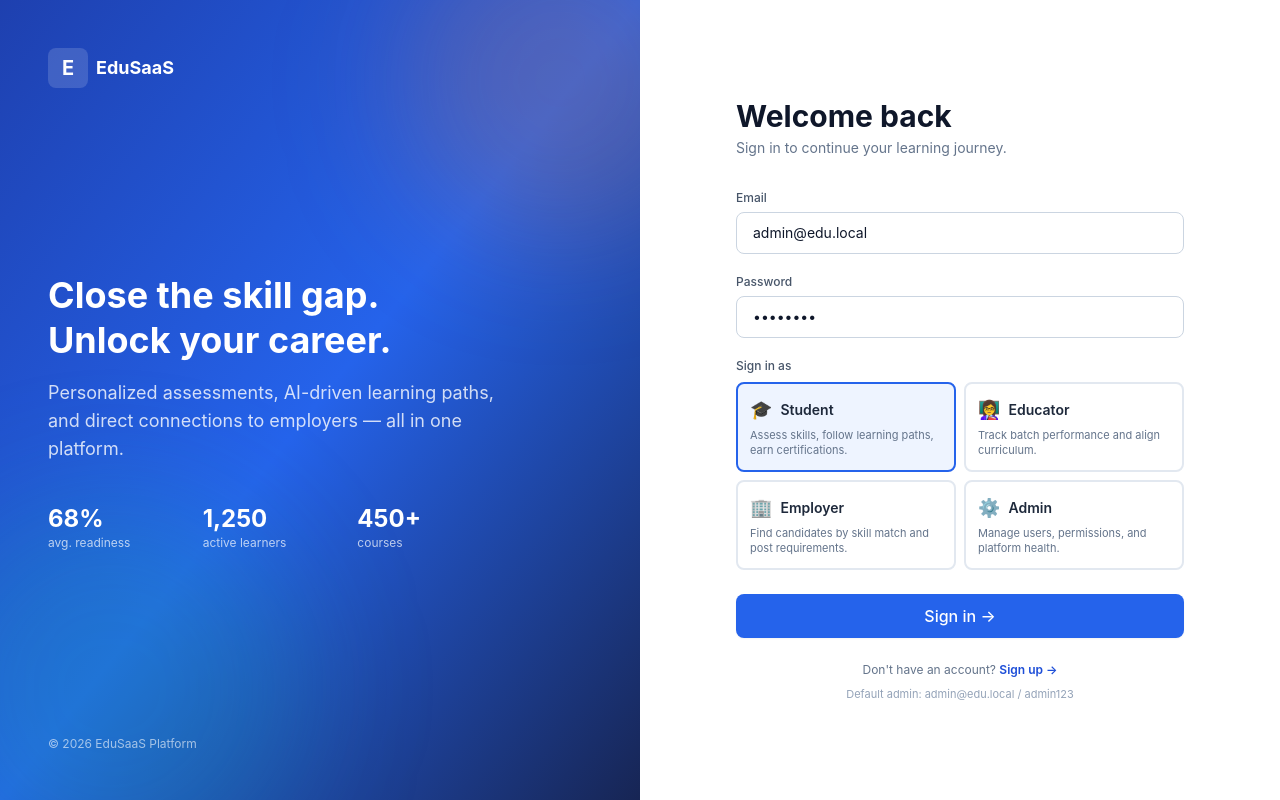
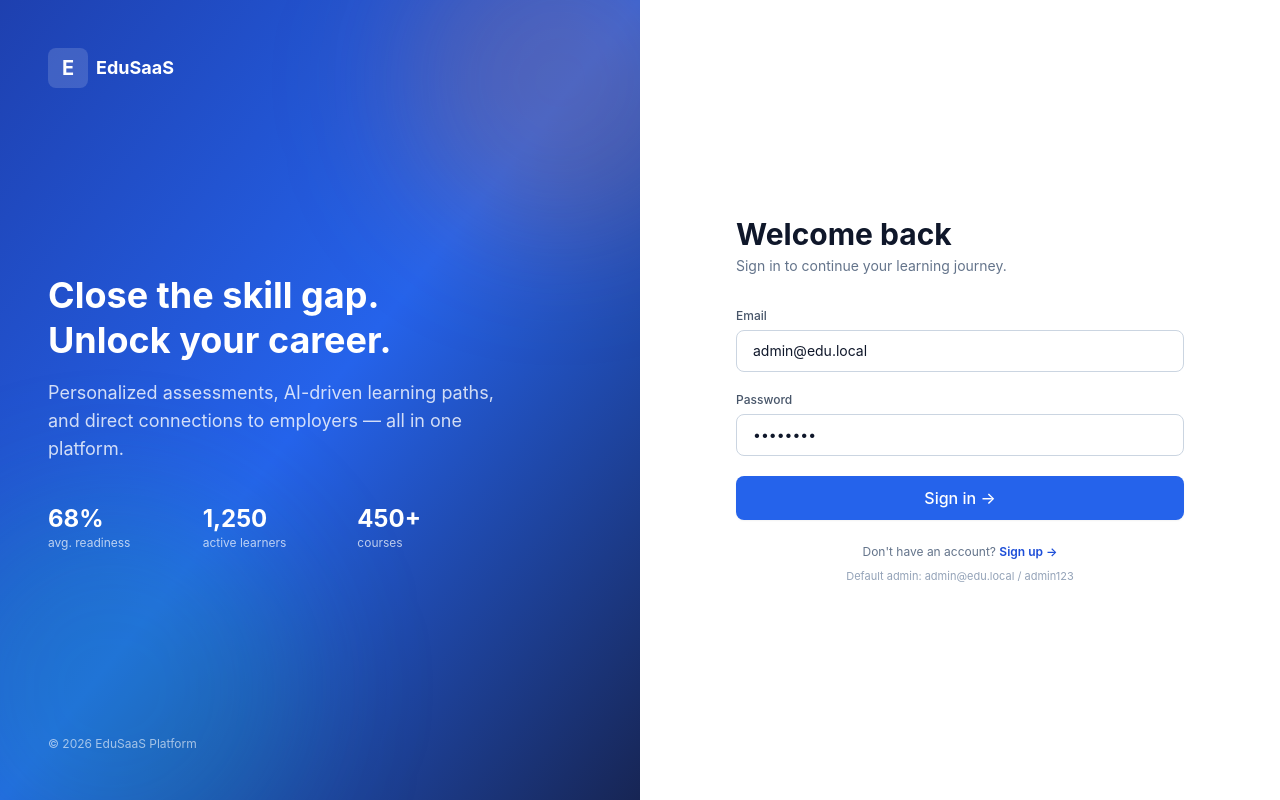
Before and after one commit to vayvoratech/edusaas-frontend-web, a React (Create React App) app: page /login in a window 1280 px wide. Built offline with nearby package versions, Linux system fonts and the light colour scheme.

Commit message:
changes are done

```diff
--- a/src/pages/JobListings.js
+++ b/src/pages/JobListings.js
@@ -18,7 +18,8 @@ export default function JobListings() {
       setError(err.response?.data?.error || err.message);
     }
   };
-  useEffect(() => { load(); /* eslint-disable-next-line */ }, [user?.id]);
+  // eslint-disable-next-line react-hooks/exhaustive-deps
+  useEffect(() => { load(); }, [user?.id]);
 
   const onSave = async (e) => {
     e.preventDefault();
--- a/src/pages/Login.js
+++ b/src/pages/Login.js
@@ -3,17 +3,9 @@ import { Link, useNavigate } from 'react-router-dom';
 import { useAuth } from '../context/AuthContext';
 import { Button } from '../components/ui/Button';
 
-const roles = [
-  { id: 'Student', emoji: '🎓', desc: 'Assess skills, follow learning paths, earn certifications.' },
-  { id: 'Educator', emoji: '👩‍🏫', desc: 'Track batch performance and align curriculum.' },
-  { id: 'Employer', emoji: '🏢', desc: 'Find candidates by skill match and post requirements.' },
-  { id: 'Admin', emoji: '⚙️', desc: 'Manage users, permissions, and platform health.' },
-];
-
 export default function Login() {
   const { login, authError } = useAuth();
   const navigate = useNavigate();
-  const [selected, setSelected] = useState('Student');
   const [email, setEmail] = useState('admin@edu.local');
   const [password, setPassword] = useState('admin123');
   const [submitting, setSubmitting] = useState(false);
@@ -21,7 +13,7 @@ export default function Login() {
   const onSubmit = async (e) => {
     e.preventDefault();
     setSubmitting(true);
-    const ok = await login({ email, password, role: selected });
+    const ok = await login({ email, password });
     setSubmitting(false);
     if (ok) navigate('/app/dashboard');
   };
@@ -94,30 +86,6 @@ export default function Login() {
             />
           </div>
 
-          <div className="mb-6">
-            <label className="block text-xs font-medium text-slate-600 mb-2">Sign in as</label>
-            <div className="grid grid-cols-2 gap-2">
-              {roles.map((r) => (
-                <button
-                  key={r.id}
-                  type="button"
-                  onClick={() => setSelected(r.id)}
-                  className={`text-left p-3 rounded-lg border-2 transition ${
-                    selected === r.id
-                      ? 'border-brand-blue-500 bg-brand-blue-50'
-                      : 'border-slate-200 hover:border-slate-300'
-                  }`}
-                >
-                  <div className="flex items-center gap-2 mb-1">
-                    <span className="text-lg">{r.emoji}</span>
-                    <span className="font-semibold text-sm text-slate-800">{r.id}</span>
-                  </div>
-                  <div className="text-[11px] text-slate-500 leading-snug">{r.desc}</div>
-                </button>
-              ))}
-            </div>
-          </div>
-
           {authError && (
             <div className="mb-4 text-sm text-red-600 bg-red-50 border border-red-200 rounded px-3 py-2">
               {authError}
--- a/src/pages/ManageCourses.js
+++ b/src/pages/ManageCourses.js
@@ -31,7 +31,8 @@ export default function ManageCourses() {
     }
   };
 
-  useEffect(() => { load(); /* eslint-disable-next-line */ }, [status, user?.id]);
+  // eslint-disable-next-line react-hooks/exhaustive-deps
+  useEffect(() => { load(); }, [status, user?.id]);
 
   const summary = {
     active: courses.filter((c) => c.status === 'active').length,
--- a/src/pages/Signup.js
+++ b/src/pages/Signup.js
@@ -124,24 +124,8 @@ export default function Signup() {
             />
           </div>
 
-          {errorMsg && (
-            <div className="mb-4 text-sm text-red-600 bg-red-50 border border-red-200 rounded px-3 py-2">
-              {errorMsg}
-            </div>
-          )}
-
-          <Button type="submit" size="lg" className="w-full" disabled={submitting}>
-            {submitting ? 'Signing up…' : 'Sign up'}
-          </Button>
-
-          <p className="mt-3 text-center text-[11px] text-slate-500">
-            By signing up, you agree to{' '}
-            <span className="text-brand-blue-600">Terms of Service</span> and{' '}
-            <span className="text-brand-blue-600">Privacy Policy</span>.
-          </p>
-
-          <div className="mt-6">
-            <div className="text-xs font-medium text-slate-600 mb-2">or sign up as</div>
+          <div className="mb-6">
+            <div className="text-xs font-medium text-slate-600 mb-2">Sign up as</div>
             <div className="grid grid-cols-2 gap-2">
               {roles.map((r) => (
                 <button
@@ -163,6 +147,22 @@ export default function Signup() {
               ))}
             </div>
           </div>
+
+          {errorMsg && (
+            <div className="mb-4 text-sm text-red-600 bg-red-50 border border-red-200 rounded px-3 py-2">
+              {errorMsg}
+            </div>
+          )}
+
+          <Button type="submit" size="lg" className="w-full" disabled={submitting}>
+            {submitting ? 'Signing up…' : 'Sign up'}
+          </Button>
+
+          <p className="mt-3 text-center text-[11px] text-slate-500">
+            By signing up, you agree to{' '}
+            <span className="text-brand-blue-600">Terms of Service</span> and{' '}
+            <span className="text-brand-blue-600">Privacy Policy</span>.
+          </p>
         </form>
       </div>
     </div>
```
